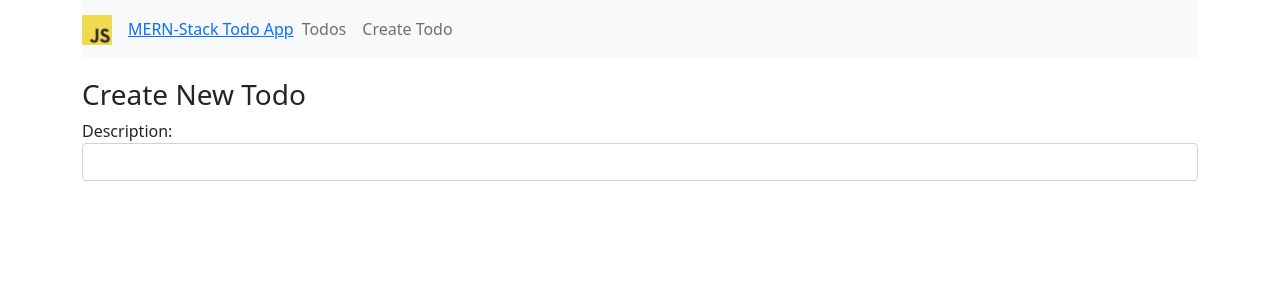
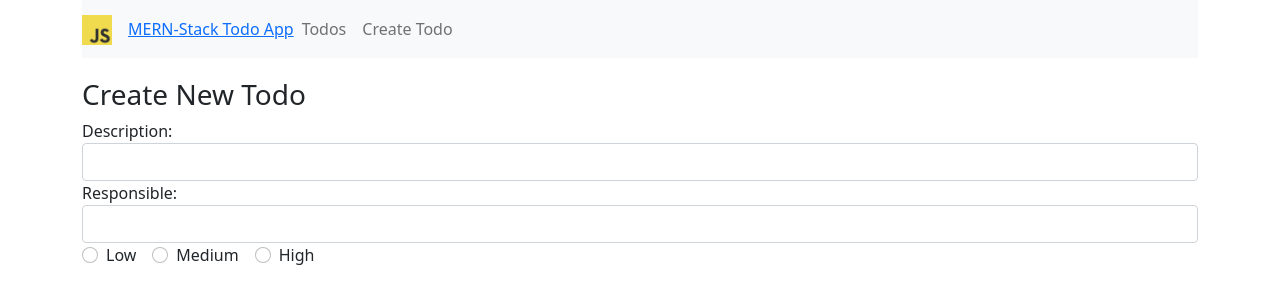
Before and after one commit to mia-donna/mern-to-do-app, a React (Create React App) app: page /create in a window 1280 px wide. Shown: the top 304 px of the page. Built offline with nearby package versions, Linux system fonts and the light colour scheme.

Commit message:
Add radio buttons to create page

```diff
--- a/src/components/create-todo.component.js
+++ b/src/components/create-todo.component.js
@@ -73,6 +73,49 @@
                               onChange={this.onChangeToDoDescription}
                               />
                    </div>
+                   <div className="form-group">
+                       <label>Responsible: </label>
+                       <input type="text"
+                              className="form-control"
+                              value={this.state.todo_responsible}
+                              onChange={this.onChangeToDoResponsible}
+                              />
+                   </div>
+                   <div className="form-group">
+                       <div  className="form-check form-check-inline">
+                           <input className="form-check-input"
+                                  type="radio"
+                                  name="priorityOptions"
+                                  id="priorityLow"
+                                  value="Low"
+                                  checked={this.state.todo_priority==='Low'}
+                                  onChange={this.onChangeToDoPriority}
+                                  />
+                            <label className="form-check-label">Low</label>
+                       </div>
+                       <div  className="form-check form-check-inline">
+                           <input className="form-check-input"
+                                  type="radio"
+                                  name="priorityOptions"
+                                  id="priorityMedium"
+                                  value="Medium"
+                                  checked={this.state.todo_priority==='Medium'}
+                                  onChange={this.onChangeToDoPriority}
+                                  />
+                            <label className="form-check-label">Medium</label>
+                       </div>
+                       <div  className="form-check form-check-inline">
+                           <input className="form-check-input"
+                                  type="radio"
+                                  name="priorityOptions"
+                                  id="priorityHigh"
+                                  value="High"
+                                  checked={this.state.todo_priority==='High'}
+                                  onChange={this.onChangeToDoPriority}
+                                  />
+                            <label className="form-check-label">High</label>
+                       </div>
+                   </div>
                </form>
             </div>
         )
```
